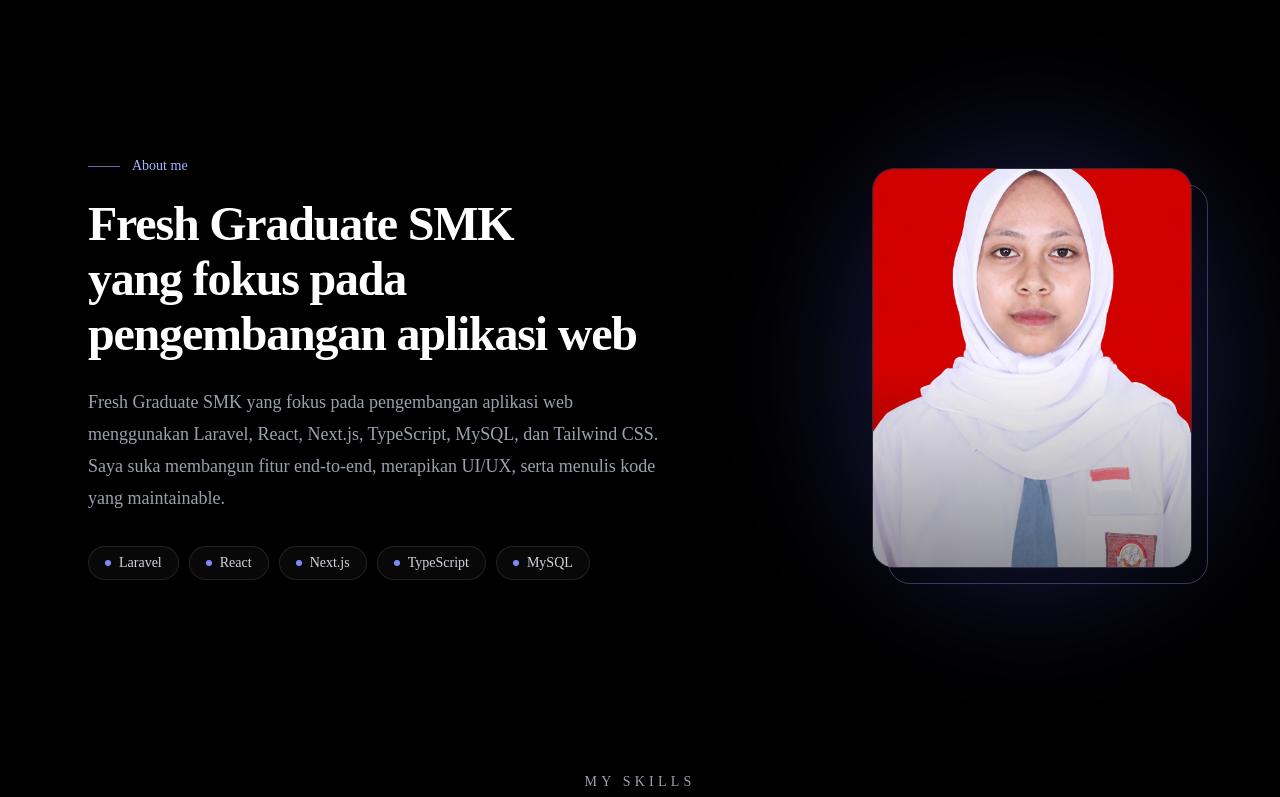
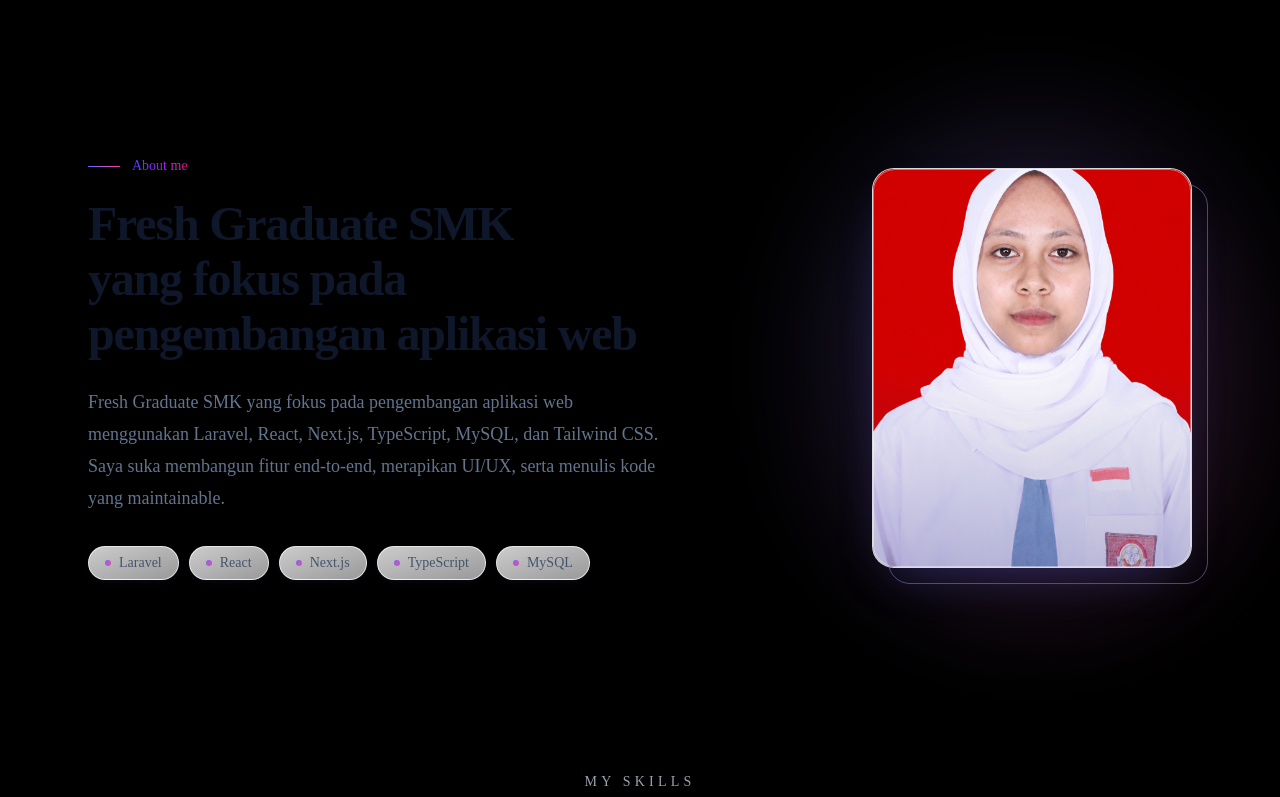
Before and after one commit to firstha/port-firstha, a Next.js app: page / in a window 1280 px wide. Shown: the part 740-1537 px from the top of the page. Built offline with nearby package versions, Linux system fonts and the light colour scheme.

Commit message:
Merge remote main into local main

```diff
--- a/src/components/sections/AboutSection.tsx
+++ b/src/components/sections/AboutSection.tsx
@@ -4,8 +4,16 @@ import { motion, useReducedMotion } from "framer-motion";
 import Image from "next/image";
 import { profile } from "@/data/profile";
 import { SectionShell } from "@/components/layout/SectionShell";
+import { cn } from "@/lib/utils";
 
-const skills = ["Laravel", "React", "Next.js", "TypeScript", "MySQL"];
+/* ----------------------------- Konstanta ----------------------------- */
+
+const SKILLS = ["Laravel", "React", "Next.js", "TypeScript", "MySQL"] as const;
+
+const EASE_OUT_EXPO = [0.22, 1, 0.36, 1] as const;
+const VIEWPORT = { once: true, margin: "-80px" } as const;
+
+/* ------------------------------ Component ---------------------------- */
 
 export function AboutSection() {
   const reduceMotion = useReducedMotion();
@@ -14,62 +22,105 @@ export function AboutSection() {
   return (
     <SectionShell id="about">
       <div className="grid items-center gap-14 md:grid-cols-[1.15fr_0.85fr] md:gap-20">
-        {/* Kiri: teks */}
+        {/* ------------------------- Kiri: Teks ------------------------- */}
         <motion.div
           initial={{ opacity: 0, x: -offset }}
           whileInView={{ opacity: 1, x: 0 }}
-          viewport={{ once: true, margin: "-80px" }}
-          transition={{ duration: 0.7, ease: [0.22, 1, 0.36, 1] }}
+          viewport={VIEWPORT}
+          transition={{ duration: 0.7, ease: EASE_OUT_EXPO }}
         >
-          <div className="mb-5 flex items-center gap-3 text-sm text-indigo-300">
-            <span aria-hidden className="h-px w-8 bg-indigo-300/60" />
-            About me
+          {/* Label kecil dengan garis gradient */}
+          <div className="mb-5 flex items-center gap-3 text-sm font-medium">
+            <span
+              aria-hidden
+              className="h-px w-8 bg-gradient-to-r from-indigo-500 to-pink-500"
+            />
+            <span className="bg-gradient-to-r from-indigo-600 via-purple-600 to-pink-600 bg-clip-text text-transparent">
+              About me
+            </span>
           </div>
 
-          <h2 className="text-balance text-3xl font-bold leading-[1.15] tracking-tight text-white md:text-5xl">
+          <h2 className="text-balance text-3xl font-bold leading-[1.15] tracking-tight text-slate-900 md:text-5xl">
             {profile.about.headline}
           </h2>
 
-          <p className="mt-6 max-w-xl text-pretty text-base leading-relaxed text-gray-400 md:text-lg md:leading-8">
+          <p className="mt-6 max-w-xl text-pretty text-base leading-relaxed text-slate-500 md:text-lg md:leading-8">
             {profile.about.description}
           </p>
 
-          <ul className="mt-8 flex flex-wrap gap-2.5" aria-label="Teknologi yang saya gunakan">
-            {skills.map((skill) => (
+          {/* Chip skill — glass pastel */}
+          <ul
+            className="mt-8 flex flex-wrap gap-2.5"
+            aria-label="Teknologi yang saya gunakan"
+          >
+            {SKILLS.map((skill) => (
               <li
                 key={skill}
-                className="flex items-center gap-2 rounded-full border border-white/10 bg-white/[0.03] px-4 py-1.5 text-sm text-gray-300 transition-colors hover:border-indigo-300/40 hover:bg-indigo-300/10 hover:text-white"
+                className={cn(
+                  "group/chip flex items-center gap-2 rounded-full px-4 py-1.5 text-sm font-medium",
+                  "border border-white/70",
+                  "bg-gradient-to-br from-white/80 to-white/60",
+                  "backdrop-blur-sm",
+                  "text-slate-600",
+                  "shadow-[0_2px_8px_-2px_rgba(99,102,241,0.12)]",
+                  "transition-all duration-300",
+                  "hover:-translate-y-0.5",
+                  "hover:border-indigo-300/60",
+                  "hover:text-slate-900",
+                  "hover:shadow-[0_6px_16px_-4px_rgba(99,102,241,0.25)]"
+                )}
               >
-                <span aria-hidden className="h-1.5 w-1.5 rounded-full bg-indigo-400" />
+                <span
+                  aria-hidden
+                  className="h-1.5 w-1.5 rounded-full bg-gradient-to-br from-indigo-500 to-pink-500 transition-transform duration-300 group-hover/chip:scale-125"
+                />
                 {skill}
               </li>
             ))}
           </ul>
         </motion.div>
 
-        {/* Kanan: foto */}
+        {/* ------------------------- Kanan: Foto ------------------------ */}
         <motion.div
           initial={{ opacity: 0, x: offset }}
           whileInView={{ opacity: 1, x: 0 }}
-          viewport={{ once: true, margin: "-80px" }}
-          transition={{ duration: 0.7, delay: 0.15, ease: [0.22, 1, 0.36, 1] }}
+          viewport={VIEWPORT}
+          transition={{ duration: 0.7, delay: 0.15, ease: EASE_OUT_EXPO }}
           className="flex justify-center md:justify-end"
         >
           <div className="group relative w-64 md:w-80">
-            {/* Cahaya lembut di belakang foto */}
+            {/* ✨ Glow gradient lembut di belakang foto */}
             <div
               aria-hidden
-              className="absolute -inset-8 rounded-full bg-indigo-500/20 blur-3xl transition-opacity duration-500 group-hover:opacity-80"
+              className={cn(
+                "absolute -inset-8 rounded-full blur-3xl",
+                "bg-gradient-to-br from-indigo-400/30 via-purple-400/25 to-pink-400/30",
+                "opacity-70 transition-opacity duration-700",
+                "group-hover:opacity-100"
+              )}
             />
 
-            {/* Frame garis yang bergeser */}
+            {/* Frame garis bergeser — gradient border */}
             <div
               aria-hidden
-              className="absolute inset-0 translate-x-4 translate-y-4 rounded-3xl border border-indigo-300/30 transition-transform duration-500 group-hover:translate-x-2 group-hover:translate-y-2"
+              className={cn(
+                "absolute inset-0 translate-x-4 translate-y-4 rounded-3xl",
+                "border border-indigo-300/40",
+                "transition-transform duration-500",
+                "group-hover:translate-x-2 group-hover:translate-y-2"
+              )}
             />
 
-            {/* Foto */}
-            <div className="relative aspect-[4/5] overflow-hidden rounded-3xl border border-white/10 bg-white/5">
+            {/* Foto utama */}
+            <div
+              className={cn(
+                "relative aspect-[4/5] overflow-hidden rounded-3xl",
+                "border border-white/70",
+                "bg-white/50",
+                "shadow-[0_20px_50px_-20px_rgba(99,102,241,0.35)]",
+                "backdrop-blur-sm"
+              )}
+            >
               <Image
                 src="/profil.png"
                 alt={`Foto profil ${profile.name}`}
@@ -78,9 +129,17 @@ export function AboutSection() {
                 className="object-cover transition-transform duration-700 group-hover:scale-105"
                 priority
               />
+
+              {/* Overlay gradient lembut (bukan hitam) */}
               <div
                 aria-hidden
-                className="pointer-events-none absolute inset-0 bg-gradient-to-t from-black/40 via-transparent to-transparent"
+                className="pointer-events-none absolute inset-0 bg-gradient-to-t from-indigo-900/30 via-transparent to-transparent"
+              />
+
+              {/* Ring dalam halus */}
+              <div
+                aria-hidden
+                className="pointer-events-none absolute inset-0 rounded-3xl ring-1 ring-inset ring-white/40"
               />
             </div>
           </div>
```
